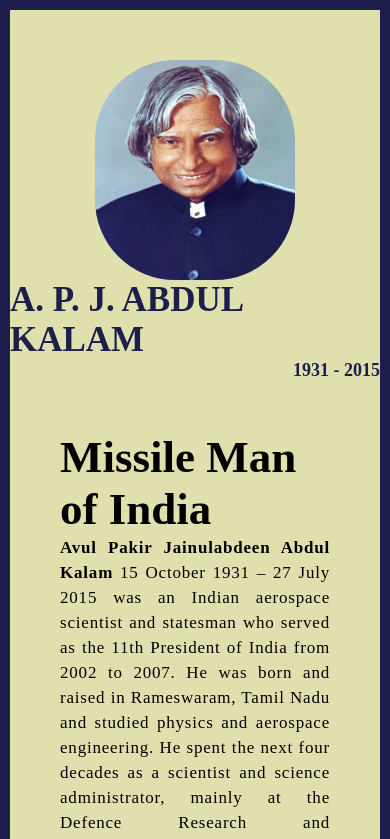
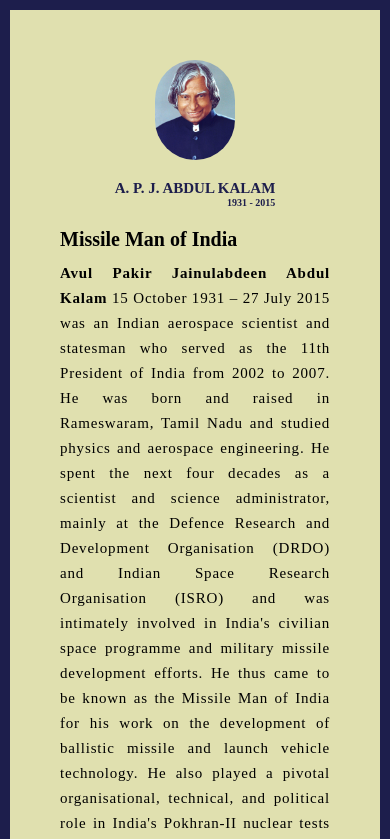
Before and after one commit to Nitin-Gumber/A.P.J.-Abdul-kalam-Para, a plain HTML site: page index.html in a window 390 px wide. Shown: the top 839 px of the page. Drawn offline with Linux system fonts and the light colour scheme.

Commit message:
some responsive bug repsolve

```diff
--- a/style.css
+++ b/style.css
@@ -151,7 +151,7 @@ footer a:hover {
 }
 
 
-@media screen and (max-width: 280px) {
+@media screen and (max-width: 394px) {
     .top_section {
         flex-direction: column;
         align-items: center;
@@ -159,10 +159,11 @@ footer a:hover {
 
     .top_section h1 {
         font-size: 15px;
+        margin-top: 20px;
     }
 
     .top_section h4 {
-        font-size: 5px;
+        font-size: 10px;
     }
 
     .image_container,
@@ -173,6 +174,8 @@ footer a:hover {
 
     .about_section h2 {
         font-size: 20px;
+        margin-bottom: 10px;
+        margin-top: -30px;
     }
 
     .about_section p {
```
